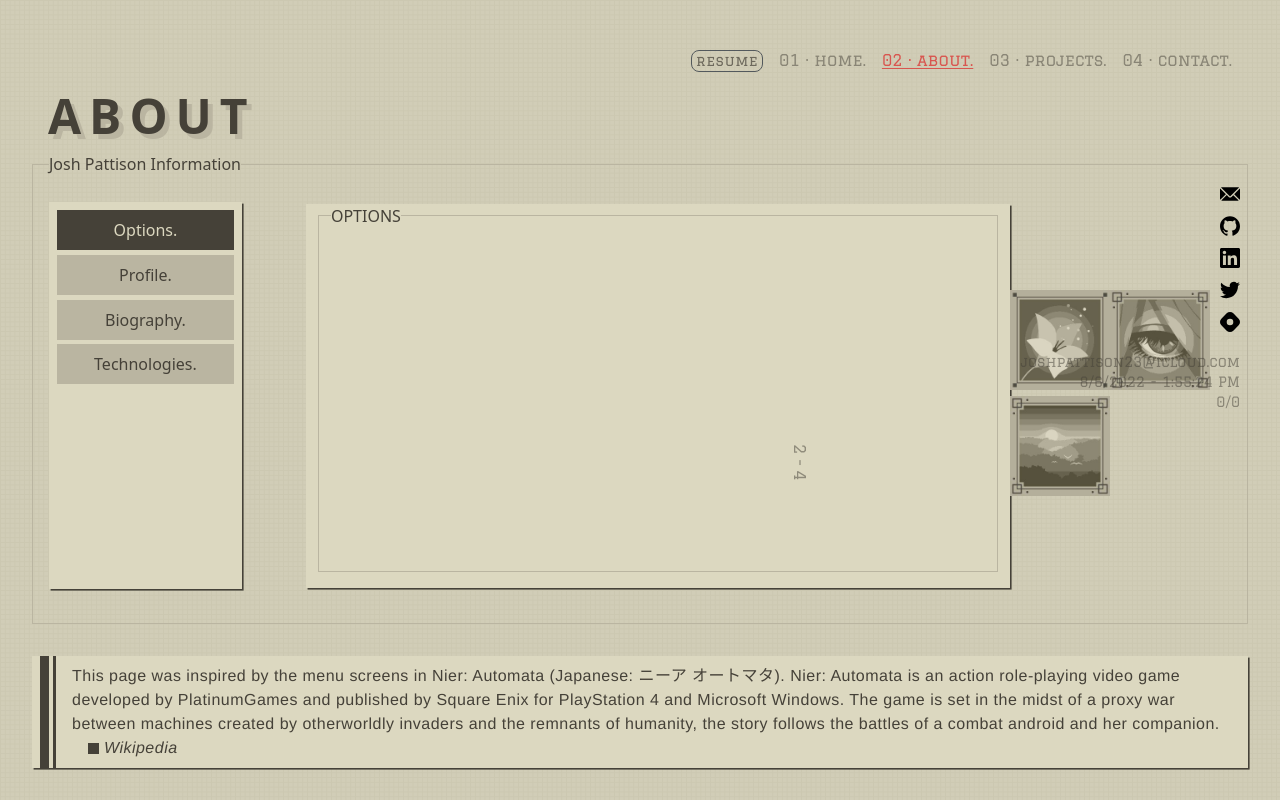
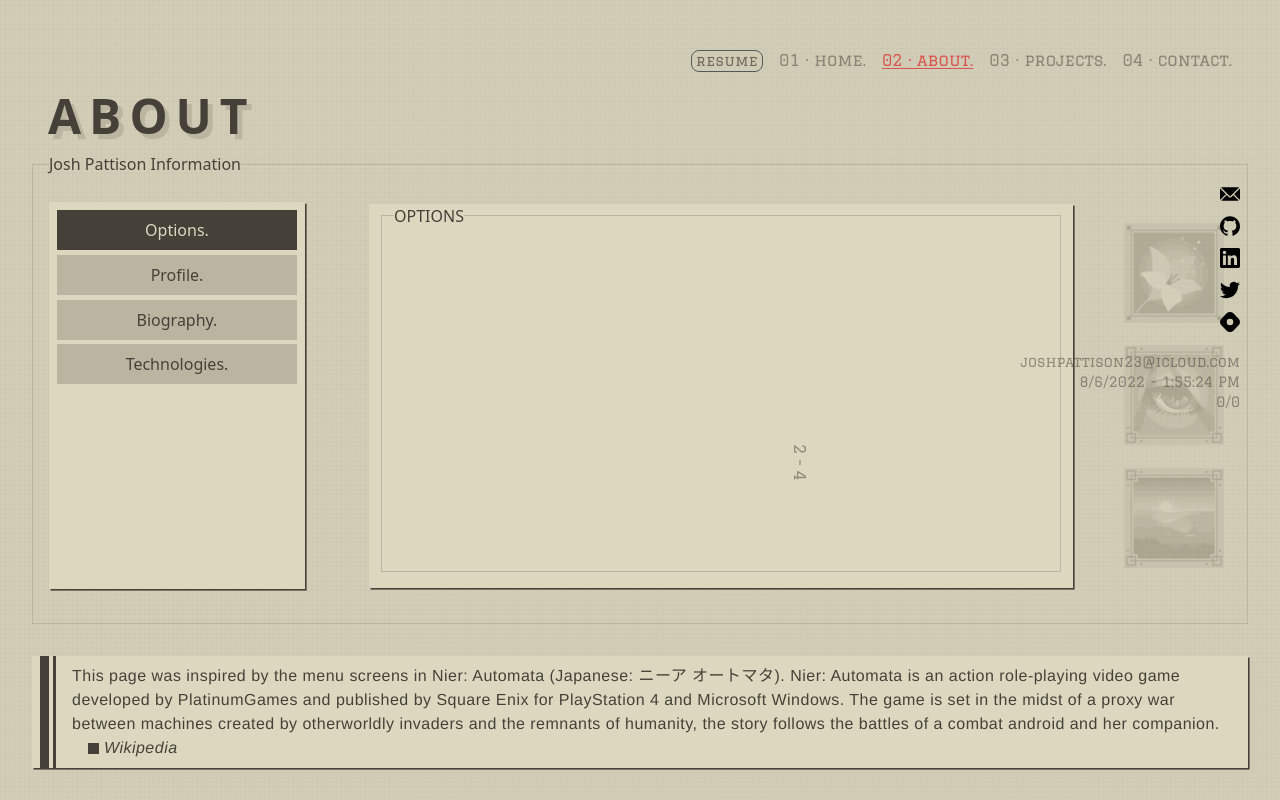
Before and after one commit to pattisoj/portfolio, a Next.js app: page /about in a window 1280 px wide. Built offline with nearby package versions, Linux system fonts and the light colour scheme.

Commit message:
Styled about icons

```diff
--- a/styles/about.css
+++ b/styles/about.css
@@ -58,6 +58,16 @@
     margin: 0rem 0.75rem 0 0.75rem;
     padding: 0.75rem;
     border: 0.1rem solid #bab5a1;
+}
+
+.about-icons{
+    height: 46vh;
+    margin-left: 4vw;
+    display: flex;
+    flex-direction: column;
+    justify-content: space-around;
+    opacity: 30%;
+    z-index: 1;
 }
 
 .about-footer{
```
